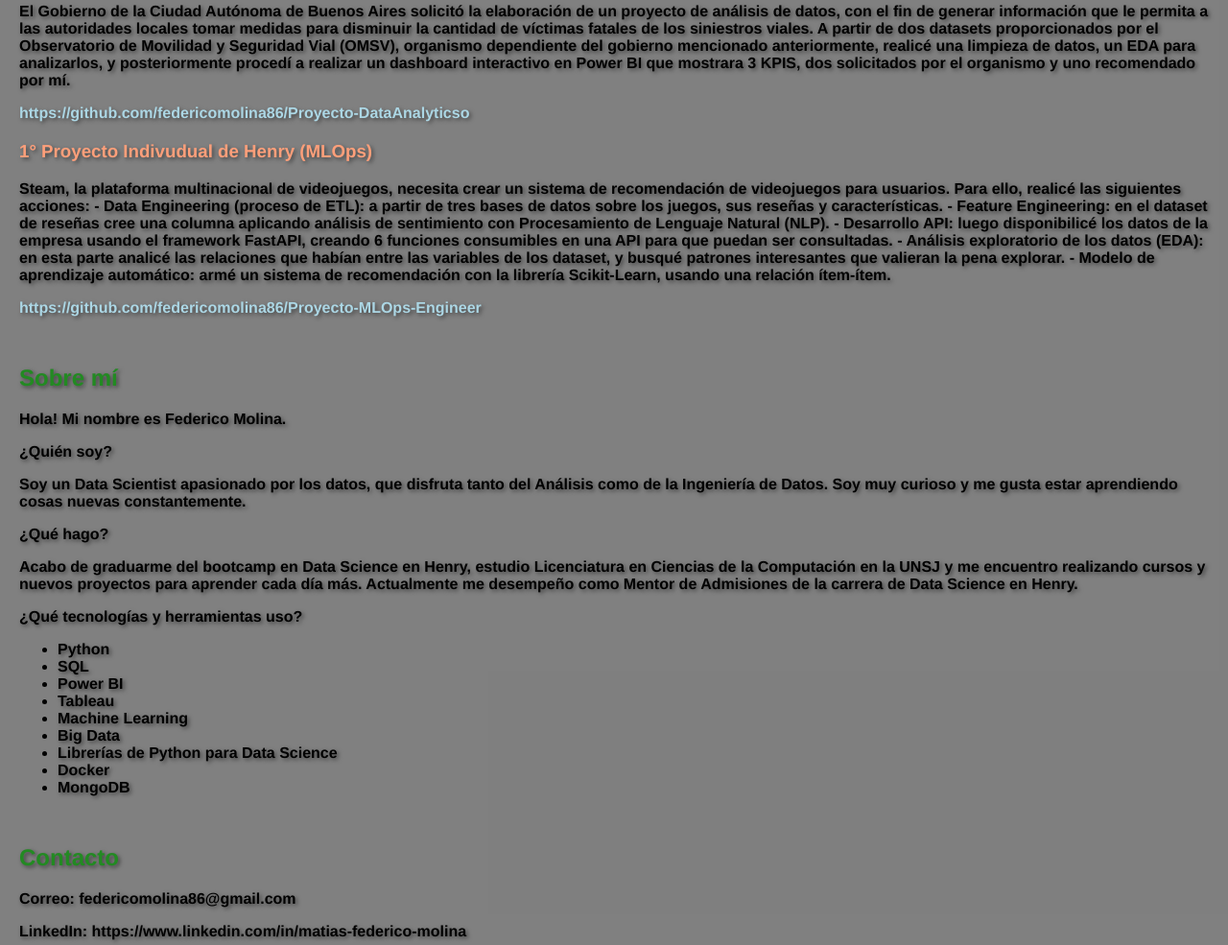
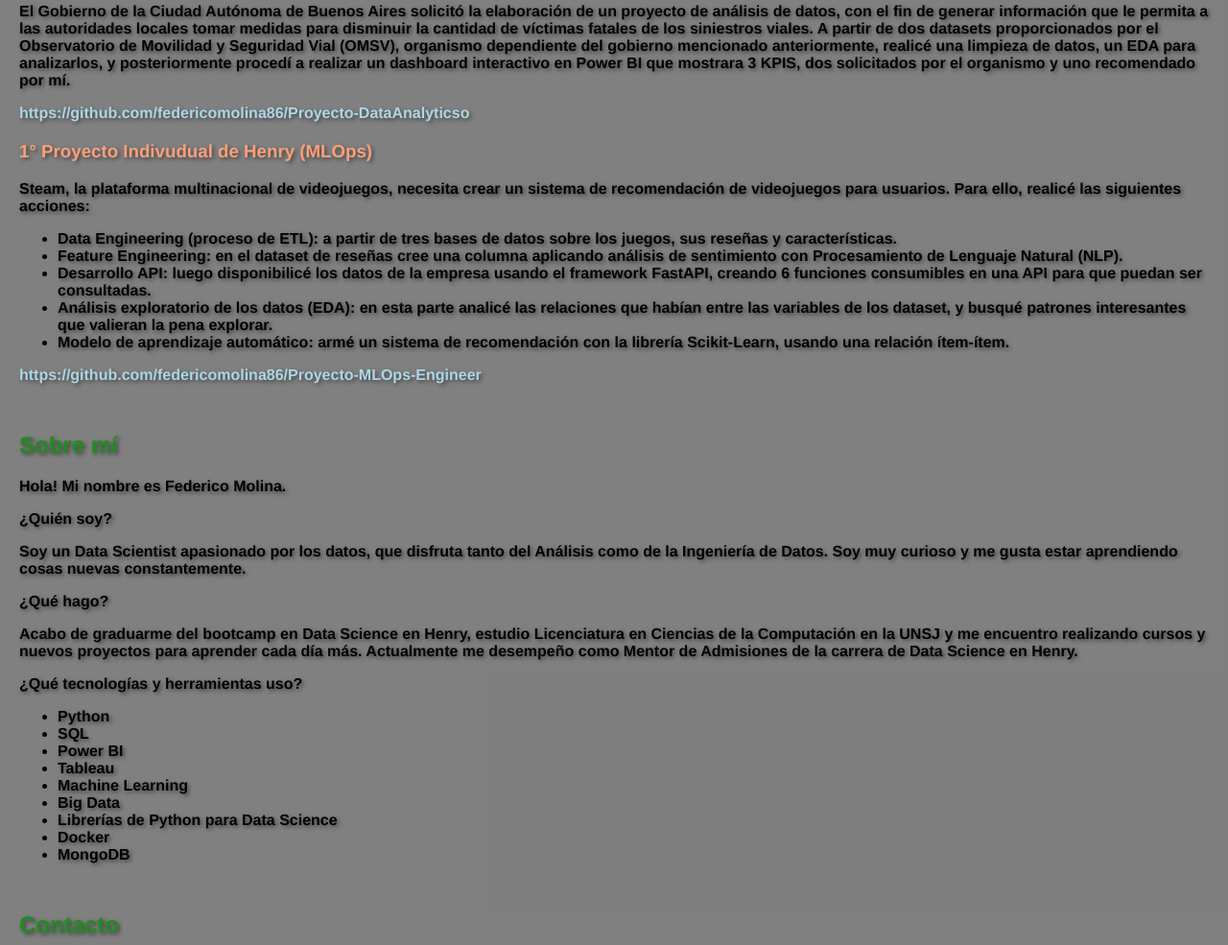
Before and after one commit to federicomolina86/Portfolio, a plain HTML site: page index.html in a window 1280 px wide. Shown: the part 826-1811 px from the top of the page at 96% size. Drawn offline with Linux system fonts and the light colour scheme.

Commit message:
Update index.html

```diff
--- a/index.html
+++ b/index.html
@@ -51,12 +51,15 @@
             </div>
             <div class="project">
                 <h3>1° Proyecto Indivudual de Henry (MLOps)</h3>
-                <p>Steam, la plataforma multinacional de videojuegos, necesita crear un sistema de recomendación de videojuegos para usuarios. Para ello, realicé las siguientes acciones:
-                    - Data Engineering (proceso de ETL): a partir de tres bases de datos sobre los juegos, sus reseñas y características.
-                    - Feature Engineering: en el dataset de reseñas cree una columna aplicando análisis de sentimiento con Procesamiento de Lenguaje Natural (NLP).
-                    - Desarrollo API: luego disponibilicé los datos de la empresa usando el framework FastAPI, creando 6 funciones consumibles en una API para que puedan ser consultadas.
-                    - Análisis exploratorio de los datos (EDA): en esta parte analicé las relaciones que habían entre las variables de los dataset, y busqué patrones interesantes que valieran la pena explorar.
-                    - Modelo de aprendizaje automático: armé un sistema de recomendación con la librería Scikit-Learn, usando una relación ítem-ítem.</p>
+                <p>Steam, la plataforma multinacional de videojuegos, necesita crear un sistema de recomendación de videojuegos para usuarios. Para ello, realicé las siguientes acciones:</p>
+                <ul>
+                    <li>Data Engineering (proceso de ETL): a partir de tres bases de datos sobre los juegos, sus reseñas y características.</li>
+                    <li>Feature Engineering: en el dataset de reseñas cree una columna aplicando análisis de sentimiento con Procesamiento de Lenguaje Natural (NLP).</li>
+                    <li>Desarrollo API: luego disponibilicé los datos de la empresa usando el framework FastAPI, creando 6 funciones consumibles en una API para que puedan ser consultadas.</li>
+                    <li>Análisis exploratorio de los datos (EDA): en esta parte analicé las relaciones que habían entre las variables de los dataset, y busqué patrones interesantes que valieran la pena explorar.</li>
+                    <li>Modelo de aprendizaje automático: armé un sistema de recomendación con la librería Scikit-Learn, usando una relación ítem-ítem.</li>
+                </ul>
+                </p>
                 <a href="https://github.com/federicomolina86/Proyecto-MLOps-Engineer" target="_blank">https://github.com/federicomolina86/Proyecto-MLOps-Engineer</a>
             </div>
         </section>
```
